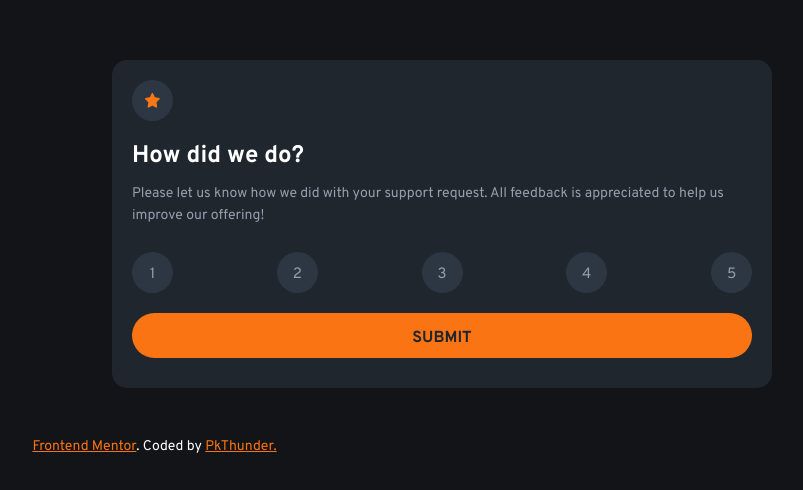
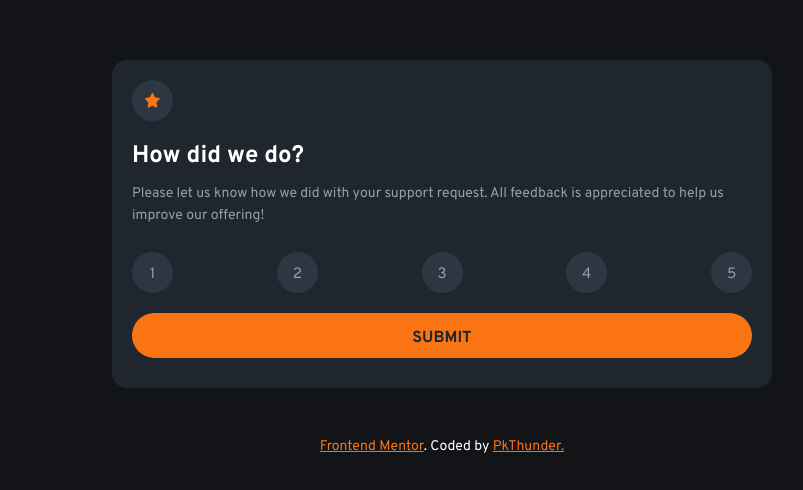
Before and after one commit to pkthunder87/rating-comp, a React (Vite) app: page /rating in a window 1280 px wide. Shown: the part 176-666 px from the top of the page, without its empty margins (198-1001 px from the left). Built offline with nearby package versions, Linux system fonts and the light colour scheme.

Commit message:
Feat: Correct the position of Footer for multiple screens

```diff
--- a/src/sass/_layout.scss
+++ b/src/sass/_layout.scss
@@ -37,10 +37,18 @@
   position: absolute;
   left: 18%;
 
-  @media (min-width: 400px) {
+  @media (min-width: 500px) {
+    // left: calc(26% + 2vw);
+    left: 50%;
+    transform: translate(-50%);
   }
 
-  @media (min-width: 830px) {
+  @media (min-width: 600px) {
+    // left: calc(26% + 6vw);
+  }
+
+  @media (min-width: 740px) {
+    // left: calc(26% + 10vw);
   }
 }
 
```
